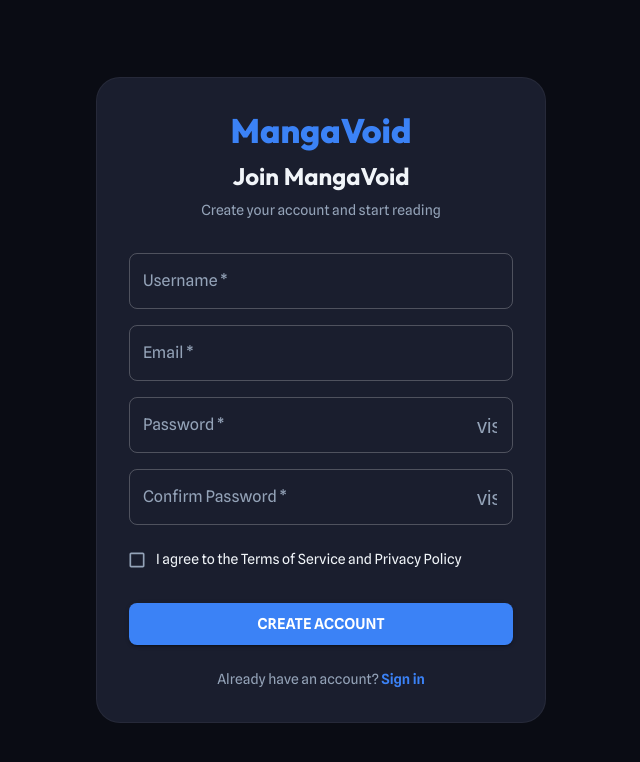
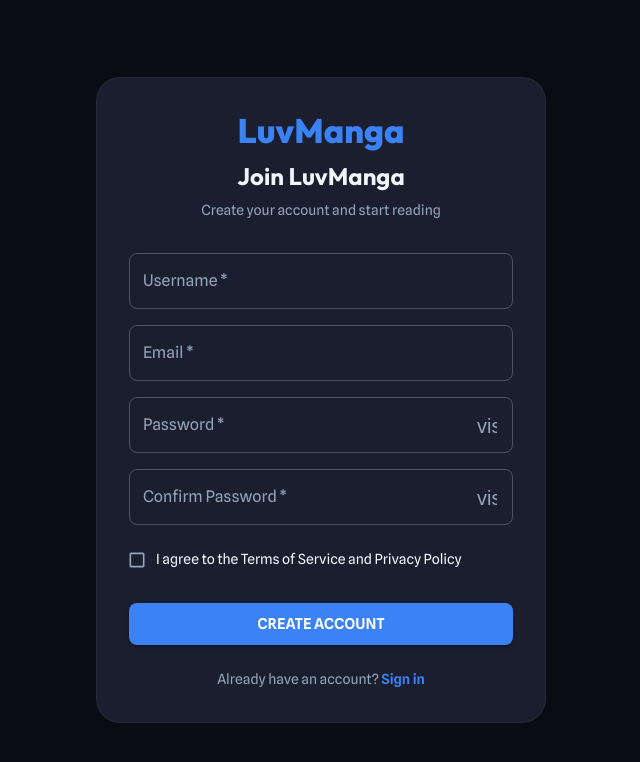
Before and after one commit to PhanHuuDat/web-manga, a React (Vite) app: page /register in a window 1280 px wide. Shown: the top 762 px of the page, without its empty margins (319-959 px from the left). Built offline with nearby package versions, Linux system fonts and the light colour scheme.

Commit message:
chore: rebrand MangaVoid to LuvManga across frontend
Update page title, auth components, i18n translations (EN/VI),
footer description, and theme comment to use LuvManga branding.

```diff
--- a/index.html
+++ b/index.html
@@ -7,7 +7,7 @@
     <link rel="preconnect" href="https://fonts.googleapis.com" />
     <link rel="preconnect" href="https://fonts.gstatic.com" crossorigin />
     <link href="https://fonts.googleapis.com/css2?family=Outfit:wght@400;600;700;800&family=Spline+Sans:wght@300;400;500;600;700&display=swap" rel="stylesheet" />
-    <title>MangaVoid - Premium Manga Reader</title>
+    <title>LuvManga - Premium Manga Reader</title>
   </head>
   <body>
     <div id="root"></div>
--- a/src/components/auth/AuthLayout.tsx
+++ b/src/components/auth/AuthLayout.tsx
@@ -37,7 +37,7 @@
             variant="h4"
             sx={{ fontWeight: 800, mb: 1, color: 'primary.main' }}
           >
-            MangaVoid
+            LuvManga
           </Typography>
           <Typography variant="h5" sx={{ fontWeight: 700, mb: 1 }}>
             {title}
--- a/src/components/auth/AuthModal.tsx
+++ b/src/components/auth/AuthModal.tsx
@@ -101,7 +101,7 @@
         {/* Header */}
         <Box sx={{ textAlign: 'center', mb: 4 }}>
           <Typography variant="h4" sx={{ fontWeight: 800, mb: 1, color: 'primary.main' }}>
-            MangaVoid
+            LuvManga
           </Typography>
           <Typography variant="h5" sx={{ fontWeight: 700, mb: 1 }}>
             {t(isLogin ? 'login.title' : 'register.title')}
--- a/src/i18n/locales/en/auth.json
+++ b/src/i18n/locales/en/auth.json
@@ -14,7 +14,7 @@
     "facebook": "Facebook"
   },
   "register": {
-    "title": "Join MangaVoid",
+    "title": "Join LuvManga",
     "subtitle": "Create your account and start reading",
     "username": "Username",
     "email": "Email",
--- a/src/i18n/locales/en/common.json
+++ b/src/i18n/locales/en/common.json
@@ -34,7 +34,7 @@
   "chapter_one": "{{count}} chapter",
   "chapter_other": "{{count}} chapters",
   "footer": {
-    "description": "MangaVoid is your premium destination for high-quality manga reading.",
+    "description": "LuvManga is your premium destination for high-quality manga reading.",
     "navigation": "Navigation",
     "support": "Support",
     "nav": {
@@ -85,7 +85,7 @@
     "welcomeBack": "Welcome Back",
     "loginSubtitle": "Login to access your library and continue reading",
     "createAccount": "Create Account",
-    "registerSubtitle": "Join MangaVoid to start your manga journey",
+    "registerSubtitle": "Join LuvManga to start your manga journey",
     "orContinueWith": "Or continue with",
     "continueWithGoogle": "Continue with Google",
     "continueWithFacebook": "Continue with Facebook",
--- a/src/i18n/locales/vi/auth.json
+++ b/src/i18n/locales/vi/auth.json
@@ -14,7 +14,7 @@
     "facebook": "Facebook"
   },
   "register": {
-    "title": "Tham gia MangaVoid",
+    "title": "Tham gia LuvManga",
     "subtitle": "Tạo tài khoản và bắt đầu đọc truyện",
     "username": "Tên người dùng",
     "email": "Email",
--- a/src/i18n/locales/vi/common.json
+++ b/src/i18n/locales/vi/common.json
@@ -34,7 +34,7 @@
   "chapter_one": "{{count}} chương",
   "chapter_other": "{{count}} chương",
   "footer": {
-    "description": "MangaVoid là điểm đến cao cấp để đọc manga chất lượng cao.",
+    "description": "LuvManga là điểm đến cao cấp để đọc manga chất lượng cao.",
     "navigation": "Điều hướng",
     "support": "Hỗ trợ",
     "nav": {
@@ -85,7 +85,7 @@
     "welcomeBack": "Chào mừng trở lại",
     "loginSubtitle": "Đăng nhập để truy cập thư viện và tiếp tục đọc",
     "createAccount": "Tạo tài khoản",
-    "registerSubtitle": "Tham gia MangaVoid để bắt đầu hành trình manga",
+    "registerSubtitle": "Tham gia LuvManga để bắt đầu hành trình manga",
     "orContinueWith": "Hoặc tiếp tục với",
     "continueWithGoogle": "Tiếp tục với Google",
     "continueWithFacebook": "Tiếp tục với Facebook",
--- a/src/theme/theme.ts
+++ b/src/theme/theme.ts
@@ -1,6 +1,6 @@
 import { createTheme } from '@mui/material/styles';
 
-// MangaVoid Dark Theme - Reference design colors
+// LuvManga Dark Theme - Reference design colors
 const theme = createTheme({
   palette: {
     mode: 'dark',
```
